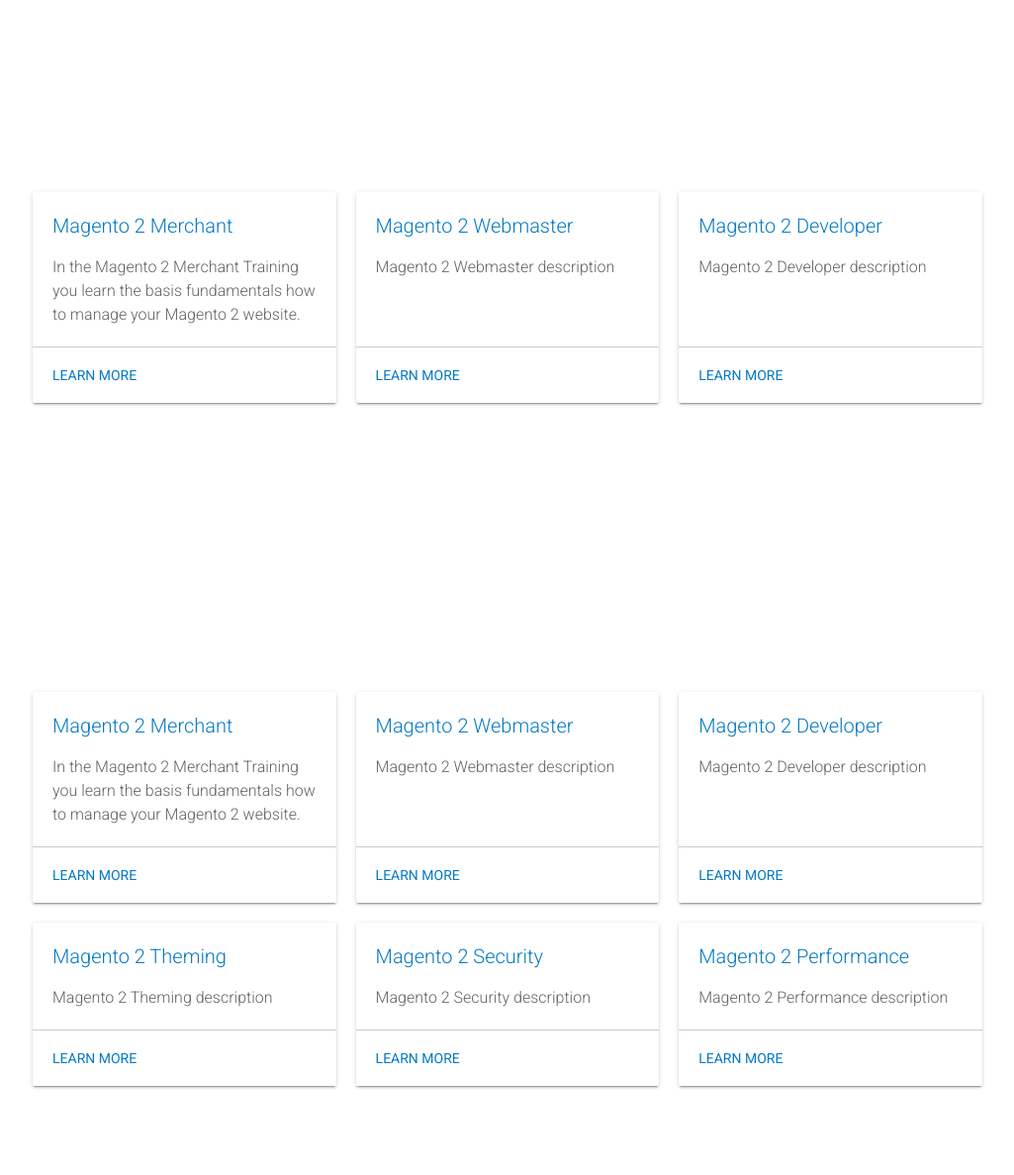
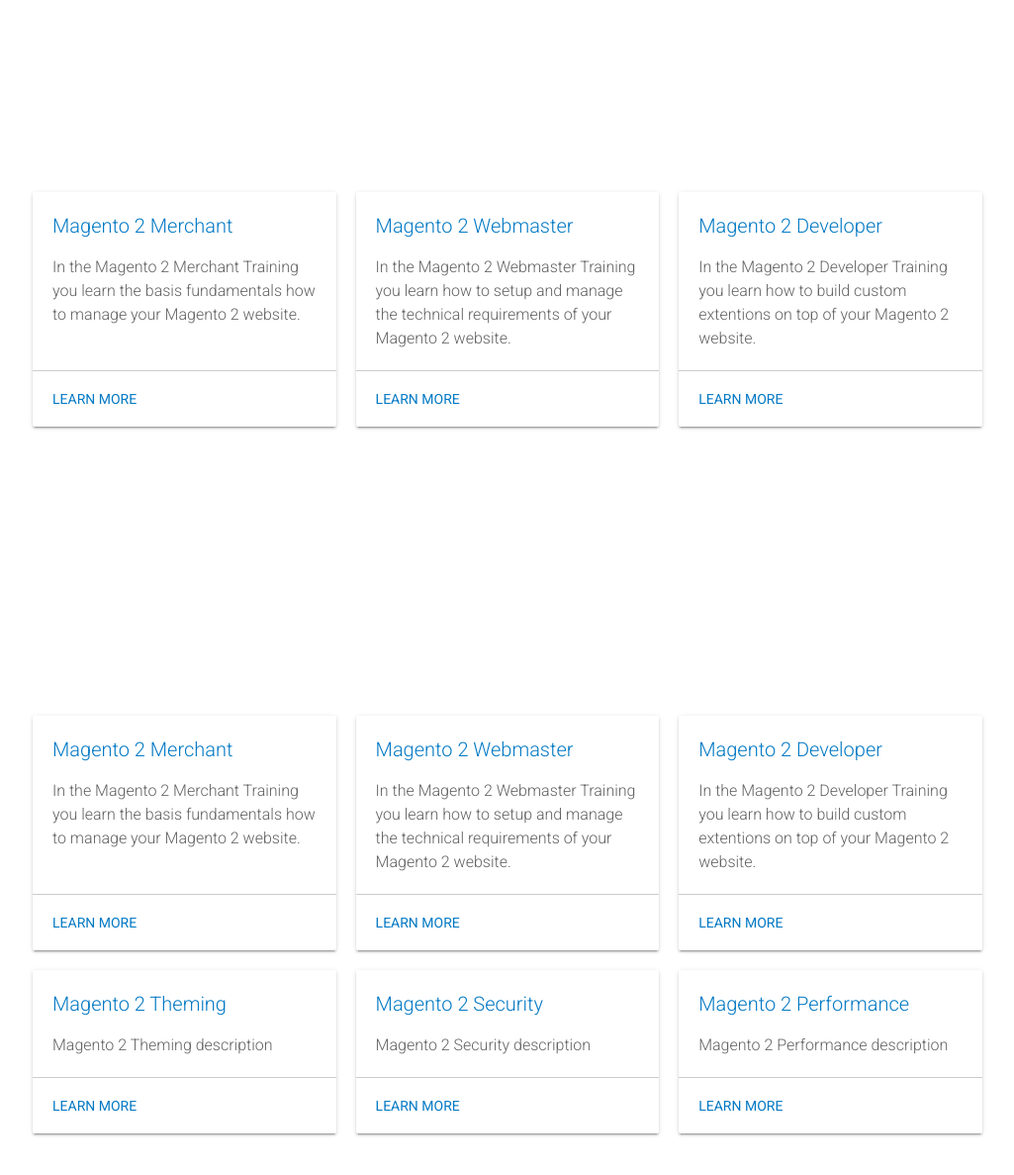
Before and after one commit to mage-acadamy/mage-acadamy.github.io, a Jekyll site: the page built from index.html, in a window 1280 px wide and 1400 px high, scrolled down 1287 px. Shown: the top 1187 px of the window at 99% size, without its empty margins (127-1152 px from the left). Built offline with Jekyll 4.4.1, drawn with Linux system fonts in a browser that asks for light colours; nearby versions of some CDN libraries; comment, search, counter and statistics services are not loaded.

Commit message:
first 3 description are ready 4 tryout

```diff
--- a/_data/training.yml
+++ b/_data/training.yml
@@ -9,7 +9,7 @@
 
 - name: Magento 2 Webmaster
   id: 2
-  description: "Magento 2 Webmaster description"
+  description: In the Magento 2 Webmaster Training you learn how to setup and manage the technical requirements of your Magento 2 website.
   url: magento-2-webmaster
   pic: magento-2-webmaster
   title-submenu: Training services
@@ -18,7 +18,7 @@
 
 - name: Magento 2 Developer
   id: 3
-  description: "Magento 2 Developer description"
+  description: In the Magento 2 Developer Training you learn how to build custom extentions on top of your Magento 2 website.
   url: magento-2-developer
   pic: magento-2-developer
   title-submenu: Training services
```
